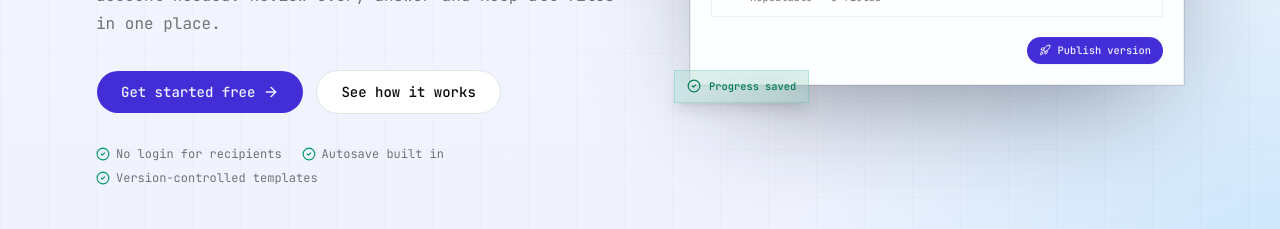
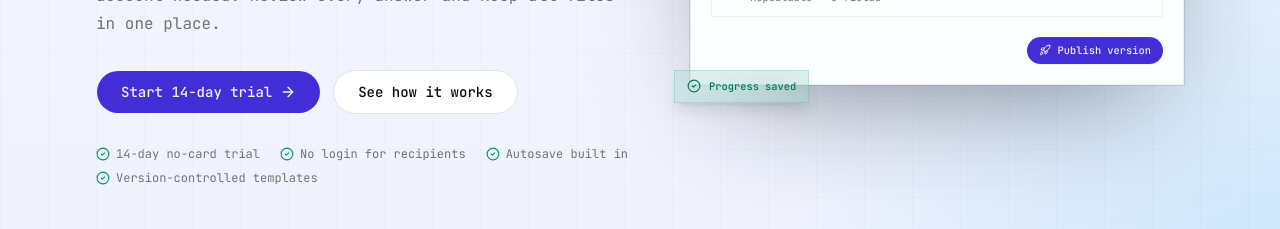
Before and after one commit to iCanbolat/swifty-doc-landing, a Next.js app: page / in a window 1280 px wide. Shown: the part 571-800 px from the top of the page. Built offline with nearby package versions, Linux system fonts and the light colour scheme; no server answers.

Commit message:
Creem payment int

```diff
--- a/components/sections/cta.tsx
+++ b/components/sections/cta.tsx
@@ -1,7 +1,10 @@
-import { ArrowRight, Sparkles } from "lucide-react"
+import { ArrowRight, Sparkles } from "lucide-react";
 
-import { Reveal } from "@/components/motion/reveal"
-import { ButtonLink } from "@/components/ui/button"
+import { Reveal } from "@/components/motion/reveal";
+import { ButtonLink } from "@/components/ui/button";
+import { buildBootstrapOwnerUrl, resolveBookDemoUrl } from "@/lib/app-links";
+
+const BOOK_DEMO_URL = resolveBookDemoUrl();
 
 export function CTA() {
   return (
@@ -18,16 +21,24 @@ export function CTA() {
               Turn document chaos into a clean, tracked workflow
             </h2>
             <p className="mx-auto mt-4 max-w-lg text-sm leading-7 text-muted-foreground">
-              Spin up your first template in minutes. No credit card required to
-              try SwiftyDoc.
+              Spin up your first template in minutes. Every organization owner
+              starts with a 14-day no-card trial with strict anti-abuse limits.
+            </p>
+            <p className="mx-auto mt-3 max-w-lg text-[0.68rem] tracking-[0.16em] text-muted-foreground uppercase">
+              Trial includes up to 3 users, 10 active requests, 1 GB storage,
+              and 50 emails / month.
             </p>
             <div className="mt-8 flex flex-wrap items-center justify-center gap-3">
-              <ButtonLink href="#" size="hero" className="rounded-full">
+              <ButtonLink
+                href={buildBootstrapOwnerUrl("foundation")}
+                size="hero"
+                className="rounded-full"
+              >
                 Get started free
                 <ArrowRight className="size-4" />
               </ButtonLink>
               <ButtonLink
-                href="#"
+                href={BOOK_DEMO_URL}
                 size="hero"
                 variant="outline"
                 className="rounded-full bg-background/70"
@@ -39,5 +50,5 @@ export function CTA() {
         </div>
       </Reveal>
     </section>
-  )
+  );
 }
--- a/components/sections/hero.tsx
+++ b/components/sections/hero.tsx
@@ -1,6 +1,6 @@
-"use client"
+"use client";
 
-import { motion } from "framer-motion"
+import { motion } from "framer-motion";
 import {
   ArrowRight,
   Braces,
@@ -8,18 +8,19 @@ import {
   GripVertical,
   Rocket,
   Sparkles,
-} from "lucide-react"
+} from "lucide-react";
 
-import { Badge } from "@/components/ui/badge"
-import { ButtonLink } from "@/components/ui/button"
+import { Badge } from "@/components/ui/badge";
+import { ButtonLink } from "@/components/ui/button";
+import { buildBootstrapOwnerUrl } from "@/lib/app-links";
 
-const EASE = [0.22, 1, 0.36, 1] as const
+const EASE = [0.22, 1, 0.36, 1] as const;
 
 const TRUST = [
   "No login for recipients",
   "Autosave built in",
   "Version-controlled templates",
-]
+];
 
 export function Hero() {
   return (
@@ -89,8 +90,12 @@ export function Hero() {
             transition={{ duration: 0.7, ease: EASE, delay: 0.24 }}
             className="mt-8 flex flex-wrap items-center gap-3"
           >
-            <ButtonLink href="#cta" size="hero" className="rounded-full">
-              Get started free
+            <ButtonLink
+              href={buildBootstrapOwnerUrl("foundation")}
+              size="hero"
+              className="rounded-full"
+            >
+              Start 14-day trial
               <ArrowRight className="size-4" />
             </ButtonLink>
             <ButtonLink
@@ -109,7 +114,7 @@ export function Hero() {
             transition={{ duration: 0.7, ease: EASE, delay: 0.32 }}
             className="mt-8 flex flex-wrap items-center gap-x-5 gap-y-2 text-xs text-muted-foreground"
           >
-            {TRUST.map((item) => (
+            {["14-day no-card trial", ...TRUST].map((item) => (
               <li key={item} className="inline-flex items-center gap-1.5">
                 <CheckCircle2 className="size-3.5 text-emerald-600" />
                 {item}
@@ -122,7 +127,7 @@ export function Hero() {
         <HeroPreview />
       </div>
     </section>
-  )
+  );
 }
 
 function HeroPreview() {
@@ -176,14 +181,16 @@ function HeroPreview() {
                 <div className="flex-1">
                   <p className="text-xs font-medium text-foreground">{title}</p>
                   <p className="text-[0.65rem] text-muted-foreground">
-                    {index === 2 ? "Repeatable · 3 fields" : `${index + 2} fields`}
+                    {index === 2
+                      ? "Repeatable · 3 fields"
+                      : `${index + 2} fields`}
                   </p>
                 </div>
                 <span className="text-[0.6rem] text-muted-foreground">
                   {index === 2 ? "File" : index === 1 ? "Multi-select" : "Text"}
                 </span>
               </motion.div>
-            )
+            ),
           )}
 
           <div className="flex items-center justify-end gap-2 pt-1">
@@ -206,5 +213,5 @@ function HeroPreview() {
         Progress saved
       </motion.div>
     </motion.div>
-  )
+  );
 }
--- a/components/sections/pricing.tsx
+++ b/components/sections/pricing.tsx
@@ -4,6 +4,7 @@ import { Reveal, Stagger, StaggerItem } from "@/components/motion/reveal";
 import { ButtonLink } from "@/components/ui/button";
 import { Card, CardContent, CardHeader } from "@/components/ui/card";
 import { InfoTooltip } from "@/components/ui/tooltip";
+import { buildBootstrapOwnerUrl, resolveBookDemoUrl } from "@/lib/app-links";
 import { cn } from "@/lib/utils";
 
 type PlanFeature = {
@@ -17,20 +18,24 @@ type Plan = {
   price: number;
   tagline: string;
   cta: string;
+  ctaHref: string;
   featured?: boolean;
   features: PlanFeature[];
 };
 
+const BOOK_DEMO_URL = resolveBookDemoUrl();
+
 const PLANS: Plan[] = [
   {
     name: "Solo",
-    price: 30,
-    tagline: "For solo operators sending a handful of requests",
-    cta: "Get started",
+    price: 29,
+    tagline: "For solo operators after the trial period",
+    cta: "Start 14-day trial",
+    ctaHref: buildBootstrapOwnerUrl("foundation"),
     features: [
       { label: "1 user" },
       {
-        label: "75 active requests",
+        label: "50 active requests",
         info: "Quota is consumed the moment a request is created. If a request gets no submission or update for 14 days, it's automatically closed and the quota is returned.",
       },
       { label: "5 GB cloud storage" },
@@ -40,13 +45,14 @@ const PLANS: Plan[] = [
   },
   {
     name: "Growth",
-    price: 50,
+    price: 59,
     tagline: "For growing teams running requests at volume",
-    cta: "Get started",
+    cta: "Start 14-day trial",
+    ctaHref: buildBootstrapOwnerUrl("growth"),
     featured: true,
     features: [
       { label: "3 users" },
-      { label: "Unlimited active requests" },
+      { label: "250 active requests" },
       { label: "25 GB cloud storage" },
       { label: "1,000 emails / month" },
       { label: "Google Drive, OneDrive & HubSpot CRM integrations" },
@@ -55,9 +61,10 @@ const PLANS: Plan[] = [
   },
   {
     name: "Enterprise",
-    price: 100,
+    price: 129,
     tagline: "For scaled operations that need control and integrations",
     cta: "Contact sales",
+    ctaHref: BOOK_DEMO_URL,
     features: [
       { label: "10 users", note: "+$10/mo per additional seat" },
       { label: "Unlimited active requests" },
@@ -80,11 +87,15 @@ export function Pricing() {
             Pricing
           </p>
           <h2 className="mx-auto mt-4 max-w-2xl text-3xl font-semibold tracking-tight text-foreground sm:text-4xl">
-            Plans that scale with your request volume
+            Start with a 14-day trial, then scale by request volume
           </h2>
           <p className="mx-auto mt-4 max-w-xl text-sm leading-7 text-muted-foreground">
             Every plan includes the template builder, customer portal, and
             review queue. Upgrade as your team and request volume grow.
+          </p>
+          <p className="mx-auto mt-5 inline-flex max-w-2xl items-center rounded-full border border-border/70 bg-background/80 px-4 py-2 text-[0.65rem] tracking-[0.16em] text-muted-foreground uppercase">
+            14-day no-card trial: up to 3 users, 10 active requests, 1 GB
+            storage, 50 emails / month
           </p>
         </Reveal>
 
@@ -125,7 +136,7 @@ export function Pricing() {
 
                 <CardContent className="mt-2">
                   <ButtonLink
-                    href="#cta"
+                    href={plan.ctaHref}
                     size="lg"
                     variant={plan.featured ? "default" : "outline"}
                     className="w-full justify-center rounded-full"
--- /dev/null
+++ b/lib/app-links.ts
@@ -0,0 +1,40 @@
+export type PricingPlanIntent = "foundation" | "growth" | "enterprise";
+
+const DEFAULT_APP_BASE_URL = "http://localhost:5173";
+const DEFAULT_DEMO_URL = "mailto:sales@swiftydoc.io?subject=SwiftyDoc%20Demo";
+
+function trimTrailingSlash(value: string): string {
+  return value.replace(/\/+$/, "");
+}
+
+function resolveAppBaseUrl(): string {
+  const configured = process.env.NEXT_PUBLIC_APP_BASE_URL?.trim();
+
+  if (configured && configured.length > 0) {
+    return trimTrailingSlash(configured);
+  }
+
+  return DEFAULT_APP_BASE_URL;
+}
+
+export function buildBootstrapOwnerUrl(
+  plan: PricingPlanIntent = "foundation",
+): string {
+  const base = resolveAppBaseUrl();
+  const search = new URLSearchParams({
+    plan,
+    source: "landing",
+  });
+
+  return `${base}/auth/bootstrap-owner?${search.toString()}`;
+}
+
+export function resolveBookDemoUrl(): string {
+  const configured = process.env.NEXT_PUBLIC_BOOK_DEMO_URL?.trim();
+
+  if (configured && configured.length > 0) {
+    return configured;
+  }
+
+  return DEFAULT_DEMO_URL;
+}
```
Also changed, not shown: 1 other file (tests, documents, lock files or other folders).
